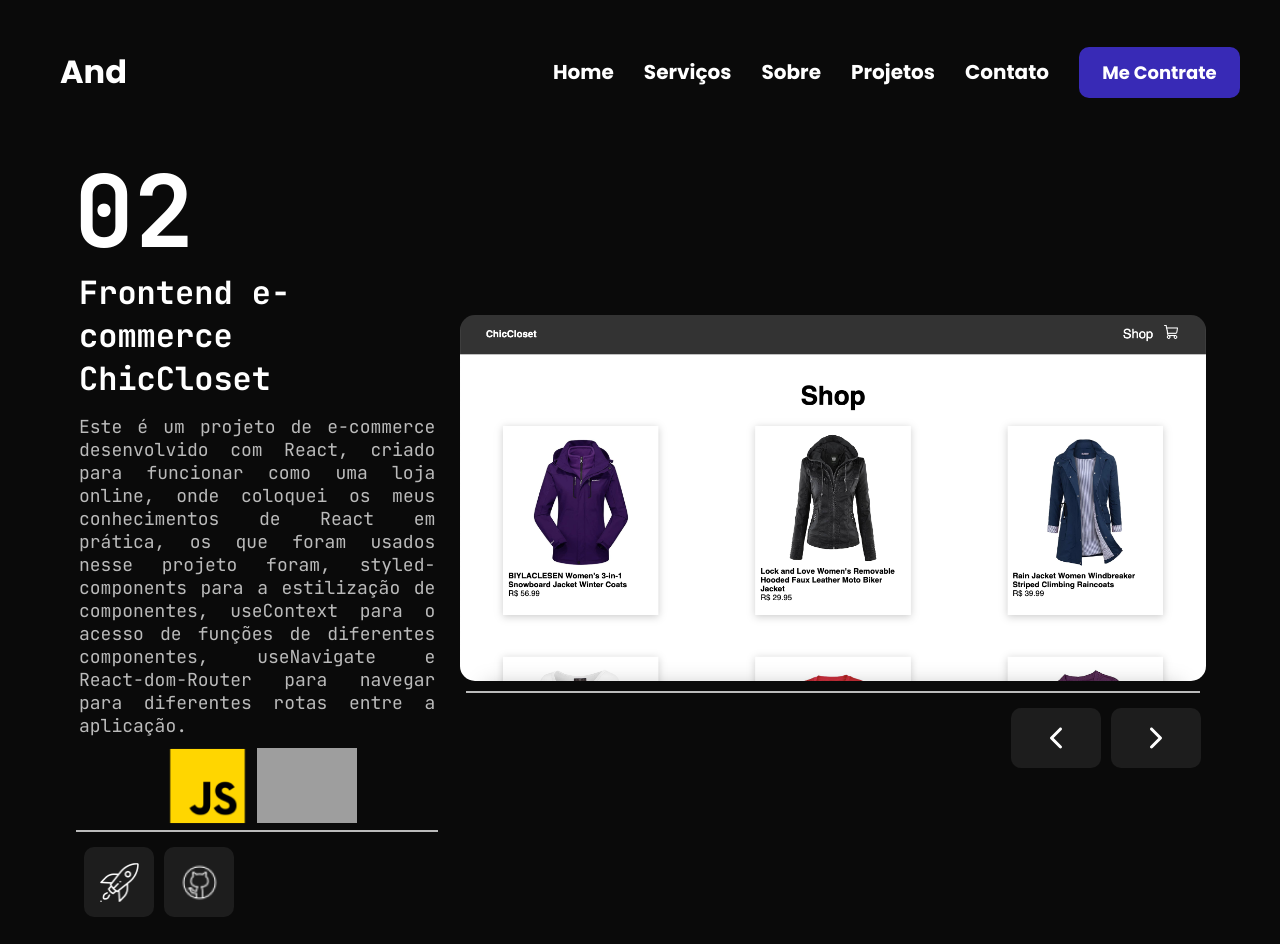
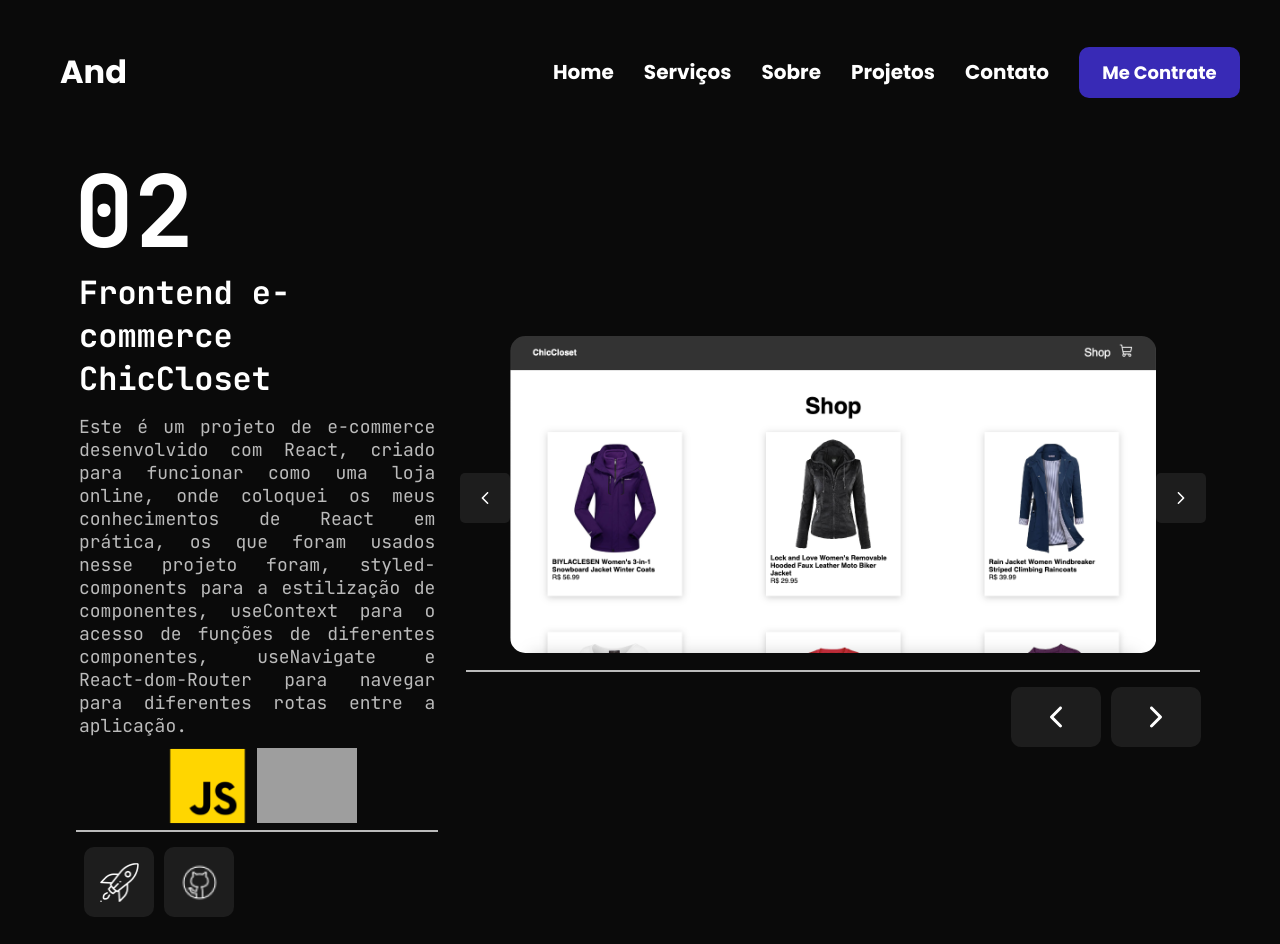
Before and after one commit to luvsscorpius/dev-and-portfolio-react, a React (Create React App) app in the folder frontend/: page /projetos in a window 1280 px wide. Built offline with nearby package versions, Linux system fonts and the light colour scheme; grey boxes are pictures that could not be loaded.

Commit message:
feat(projectspage): implementing a carousel in imageContainer

```diff
--- a/frontend/src/Pages/Projects/Projetcs.jsx
+++ b/frontend/src/Pages/Projects/Projetcs.jsx
@@ -4,10 +4,12 @@
 import reactLogo from "../../assets/img/reactLogo.png"
 import mrmix from "../../assets/img/mrmix.png"
 import chicCloset from "../../assets/img/chicCloset.png"
+import chicClosetCart from "../../assets/img/chicClosetCart.png"
 import { IoIosArrowBack } from "react-icons/io";
 import { IoIosArrowForward } from "react-icons/io";
 import deployIcon from "../../assets/img/deployIcon.png"
 import gitHubIcon from "../../assets/img/githubLogo.png"
+import { Carousel } from 'primereact/carousel';
 
 export const Projetcs = () => {
     const projects = [
@@ -25,7 +27,7 @@
             title: "Frontend e-commerce ChicCloset",
             description: "Este é um projeto de e-commerce desenvolvido com React, criado para funcionar como uma loja online, onde coloquei os meus conhecimentos de React em prática, os que foram usados nesse projeto foram, styled-components para a estilização de componentes, useContext para o acesso de funções de diferentes componentes, useNavigate e React-dom-Router para navegar para diferentes rotas entre a aplicação.",
             icons: [javascriptIcon, reactLogo],
-            images: [chicCloset],
+            images: [chicCloset, chicClosetCart],
             repo: "https://github.com/luvsscorpius/chic-closet",
             deploy: "https://luvsscorpius.github.io/chic-closet/#/"
         },
@@ -49,9 +51,15 @@
         }
     }
 
+    const projectTemplate = (image) => {
+        return (
+                <img src={image} />
+        )
+    }
+
     return (
         <P.main>
-            <P.mainContent>
+            <P.mainContent >
                 <P.descriptionContainer>
                     <div className="numberContent">
                         <h1>{projects[currentIndex].id}</h1>
@@ -86,7 +94,11 @@
                 </P.descriptionContainer>
 
                 <P.imageContainer>
-                    <img src={projects[currentIndex].images[0]} alt={projects[currentIndex].title} />
+                    <Carousel value={projects[currentIndex].images} numVisible={1} numScroll={3} responsiveOptions={[
+                    { breakpoint: '1024px', numVisible: 1 },
+                    { breakpoint: '768px', numVisible: 1 },
+                    { breakpoint: '560px', numVisible: 1 }
+                ]} itemTemplate={projectTemplate} autoplayInterval={10000}  />
 
                     <hr />
 
--- a/frontend/src/Pages/Projects/Styles.jsx
+++ b/frontend/src/Pages/Projects/Styles.jsx
@@ -26,7 +26,6 @@
     flex-direction: row;
     justify-content: center;
     height: 100vh;
-    animation: ${containerAnimation} 300ms ease-in;
 `
 
 export const descriptionContainer = styled.div`
@@ -124,6 +123,26 @@
     gap: 10px;
     flex-direction: column;
 
+    .p-carousel .p-carousel-prev,
+    .p-carousel .p-carousel-next {
+      background-color: #1d1d1d;
+      height: 50px;
+      width: 50px;
+      font-size: 3rem;
+      color: #fff;
+      border-radius: 5px;
+    }
+
+    .p-carousel .p-carousel-prev:hover {
+      opacity: 0.8;
+      cursor: pointer;
+    }
+
+    .p-carousel .p-carousel-next:hover {
+      opacity: 0.8;
+      cursor: pointer;
+    }
+
     hr {
       width: 98.5%;
       margin: 0 auto;
```
Also changed, not shown: frontend/src/assets/img/chicClosetCart.png (added).
